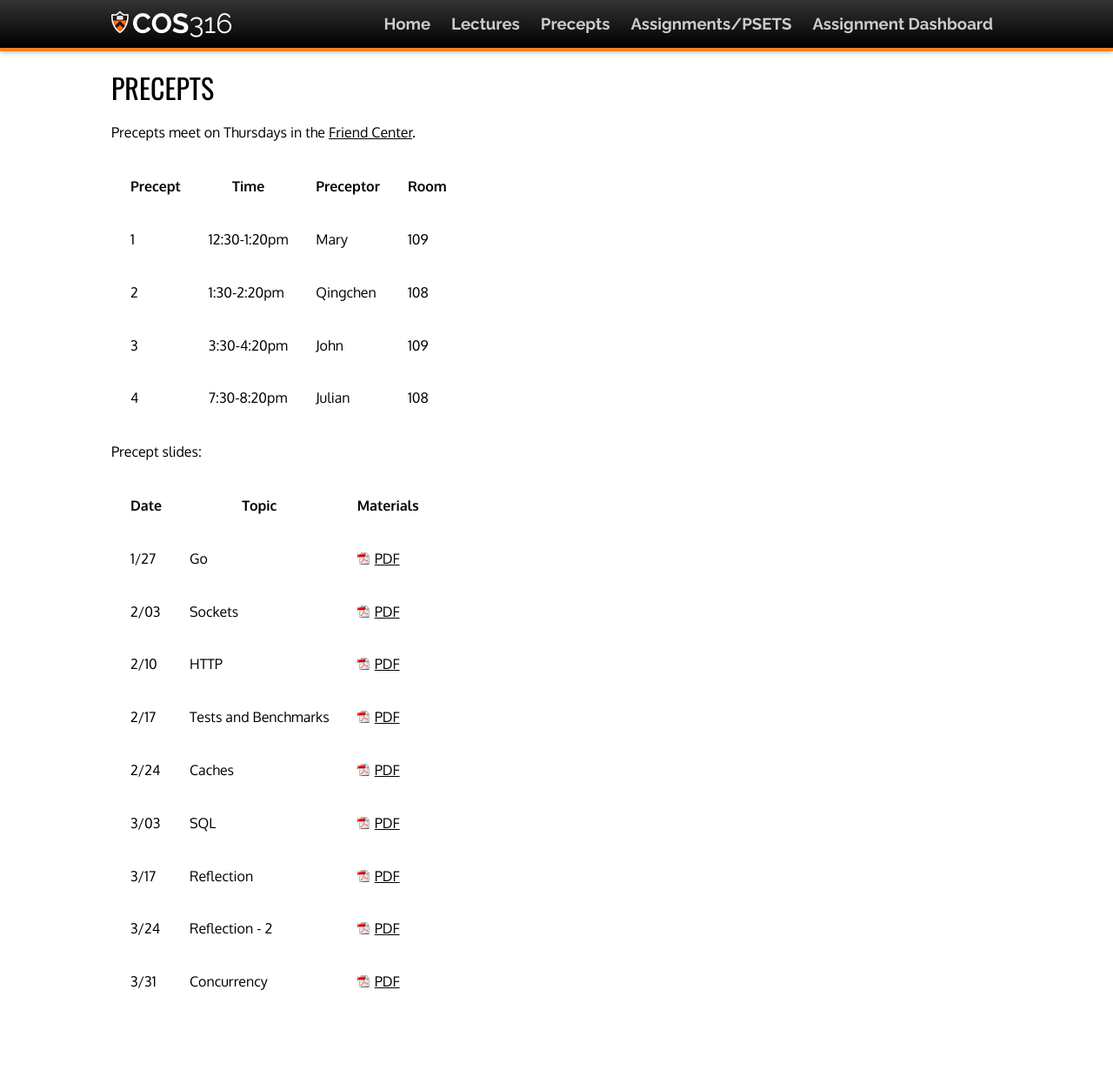
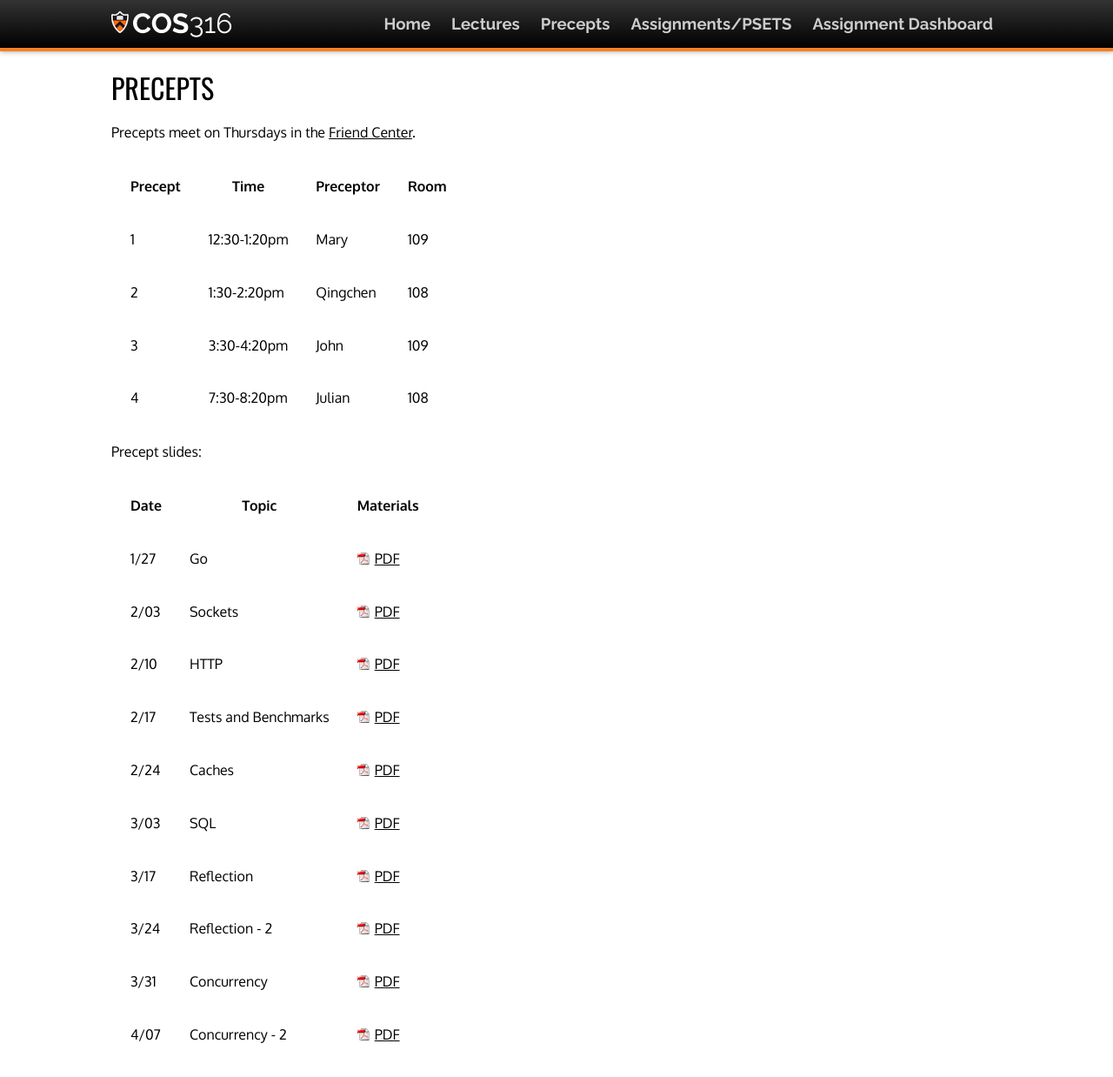
Before and after one commit to cos316/cos316-web, a Jekyll site: the page built from precepts.md, in a window 1280 px wide and 1285 px high. Shown: the top 1238 px of the window at 87% size. Built offline with Jekyll 4.4.1, drawn with Linux system fonts in a browser that asks for light colours; nearby versions of some CDN libraries.

Commit message:
upload precept material

```diff
--- a/precepts.md
+++ b/precepts.md
@@ -25,7 +25,7 @@ Precept slides:
 | 3/17  | Reflection | [PDF](/precepts/Reflection1.pdf) |
 | 3/24  | Reflection - 2 | [PDF](/precepts/Reflection2.pdf) |
 | 3/31  | Concurrency | [PDF](/precepts/Concurrency1.pdf) |
+| 4/07  | Concurrency - 2 | [PDF](/precepts/Concurrency2.pdf) |
 
 <!--
-| 4/07  | Concurrency - 2 | [PDF](/precepts/Concurrency2.pdf) |
 -->
```
Also changed, not shown: 1 other file.
